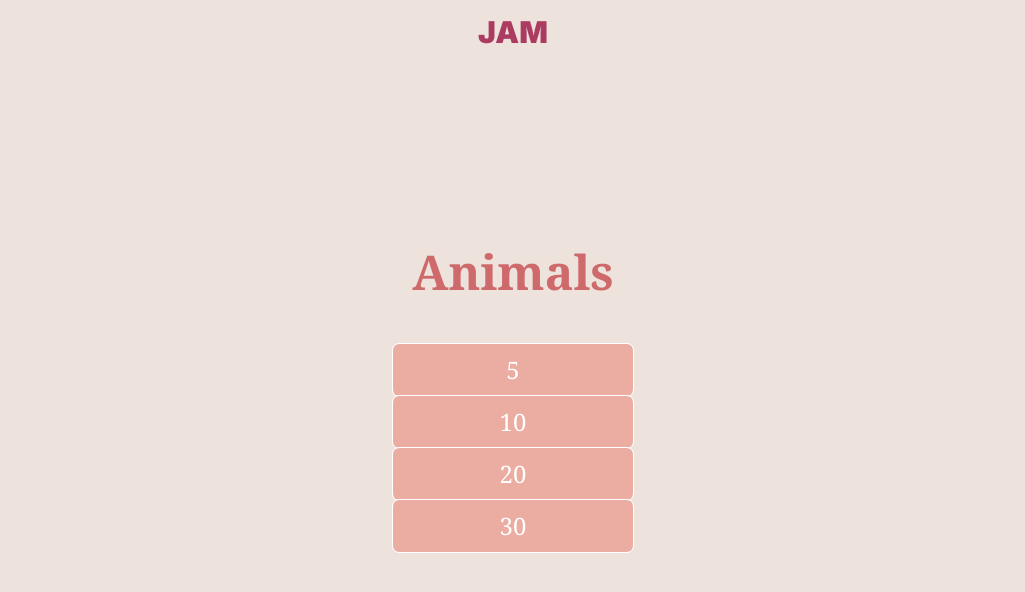
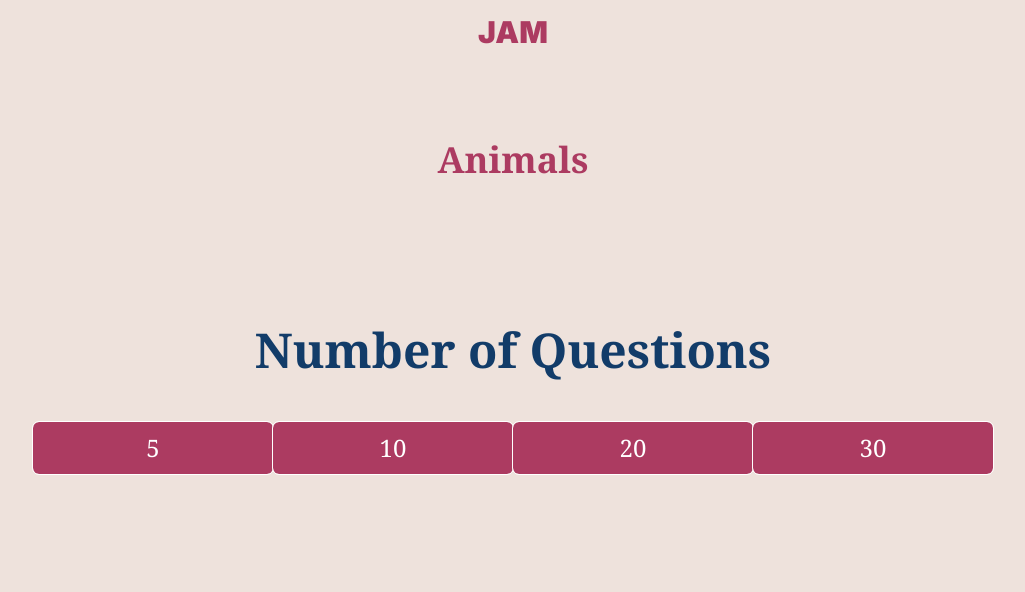
Before and after one commit to mikhail10101/UWB-Hacks, a Next.js app in the folder my-app/: page /play/animals in a window 1280 px wide. Shown: the top 592 px of the page, without its empty margins (127-1152 px from the left). Built offline with nearby package versions, Linux system fonts and the light colour scheme.

Commit message:
Added to nav

```diff
--- /dev/null
+++ b/my-app/src/app/components/picked.tsx
@@ -0,0 +1,7 @@
+import React from 'react'
+
+export default function picked() {
+  return (
+    <div>picked</div>
+  )
+}
--- a/my-app/src/app/play/[category]/[n]/page.tsx
+++ b/my-app/src/app/play/[category]/[n]/page.tsx
@@ -22,6 +22,8 @@
 
     return (
         <div className='w-screen h-screen flex items-center justify-center'>
+            <div className="absolute top-[1rem] left-1/4 z-50 text-[#123C69] font-bold text-2xl">{q} Qs</div>
+            <div className="absolute top-[1rem] right-1/4 z-50 text-[#123C69] font-bold text-2xl">{params.category}</div>
             <QuestionBlockWrapper category={params.category} n={q} />
         </div>
     )
--- a/my-app/src/app/play/[category]/page.tsx
+++ b/my-app/src/app/play/[category]/page.tsx
@@ -1,38 +1,43 @@
-import { notFound } from "next/navigation"
-import Link from "next/link"
-import HamButton from "@/app/components/hambutton"
+import { notFound } from "next/navigation";
+import Link from "next/link";
+import HamButton from "@/app/components/hambutton";
 
-export default function CategoryPage({ params }: {params: {category: string}}) {
-    const { category } = params
+export default function CategoryPage({
+  params,
+}: {
+  params: { category: string };
+}) {
+  const { category } = params;
 
-    var valid = false
-    const cats = ["diseases", "animals", "countries"]
+  var valid = false;
+  const cats = ["diseases", "animals", "countries"];
   cats.map((c) => {
-        if (c == category)
-        valid = true
-    })
-    if (!valid) notFound()
+    if (c == category) valid = true;
+  });
+  if (!valid) notFound();
 
-    const arr = [5, 10, 20, 30]
+  const arr = [5, 10, 20, 30];
 
   return (
     <>
+      <div className="h-screen w-screen flex flex-col items-center justify-center bg-[#EEE2DC]">
+          <div className="absolute text-4xl mt-[-30rem] text-center font-bold font-serif text-[#AC3B61]">
+            <p>{category.charAt(0).toUpperCase() + category.slice(1)}</p>
+          </div>
+          <div className="text-5xl text-center font-bold font-serif text-[#123C69] mb-[3rem]">
+            <p>Number of Questions</p>
+          </div>
 
-            <div className="h-screen w-screen flex flex-col items-center justify-center bg-[#EEE2DC]">
-                <div className="flex items-center text-5xl font-bold mb-[3rem] font-serif text-[#ce6a6b]">
-                    {category.charAt(0).toUpperCase() + category.slice(1)}
-                </div>
-                <div className="flex flex-col">
+        <div className="minw-1/2 min-h-1/4 flex items-center justify-around flex-wrap">
           {arr.map((i) => (
             <Link href={`/play/${category}/${i}`} key={i}>
-                            <div className="text-2xl w-[15rem] h-[3.25rem] bg-[#ebaca2] hover:bg-[#EEE2DC] outline outline-1 rounded-md flex items-center justify-center text-1xl text-white font-serif gap-[1rem]">
+              <div className="text-2xl w-[15rem] h-[3.25rem] bg-[#AC3B61] hover:bg-[#EEE2DC] outline outline-1 rounded-md flex items-center justify-center text-1xl text-white font-serif gap-[1rem]">
                 <p className="m-0">{i}</p>
               </div>
             </Link>
-
           ))}
         </div>
       </div>
     </>
-    )
+  );
 }
--- a/my-app/src/app/play/page.tsx
+++ b/my-app/src/app/play/page.tsx
@@ -8,14 +8,14 @@
     <>
       <div className="w-screen h-screen flex flex-col items-center justify-center bg-[#EEE2DC]">
 
-        <div className="flex items-center text-5xl font-bold mb-[3rem] font-serif text-[#ce6a6b]">
+        <div className="flex items-center text-5xl font-bold mb-[3rem] font-serif text-[#123C69]">
             Categories
         </div>
-        <div className="">
+        <div className="min-w-1/2 min-h-1/4 flex items-center justify-around">
           {cats.map((c) => {
             return (
                 <Link href={`/play/${c}`}>
-                    <div key={c} className="text-2xl w-[15rem] h-[3.25rem] bg-[#ebaca2] hover:bg-[#EEE2DC] outline outline-1 rounded-md flex items-center justify-center text-1xl text-white font-serif gap-[1rem]">
+                    <div key={c} className="text-2xl w-[15rem] h-[3.25rem] bg-[#AC3B61]  hover:opacity-80 outline outline-1 rounded-md flex items-center justify-center text-1xl text-white font-serif gap-[1rem]">
                         <p>{c.charAt(0).toUpperCase() + c.slice(1)}</p>
                     </div>
                 </Link>
```
Lines whose indentation alone changed are shown as unchanged.
